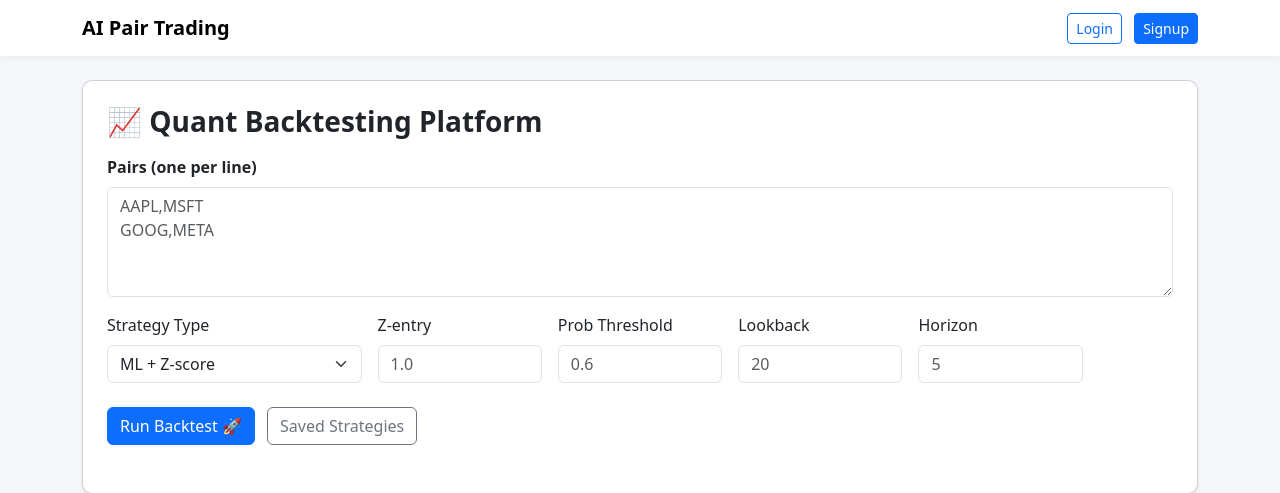
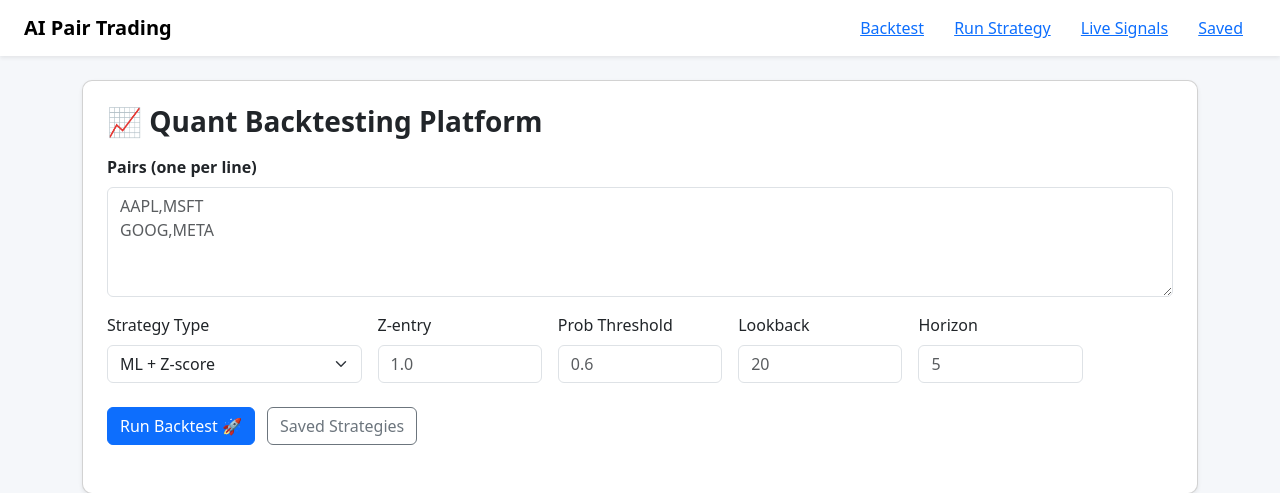
Before and after one commit to Laksharajjha/AI-Pair-Trading, a Flask app: page / in a window 1280 px wide. Shown: the top 493 px of the page. Run offline with Flask 3, Linux system fonts and the light colour scheme.

Commit message:
Restored multi-page strategy + charts + live

```diff
--- a/app.py
+++ b/app.py
@@ -2,7 +2,7 @@ from flask import Flask, render_template, request, redirect, session, make_respo
 from flask_bcrypt import Bcrypt
 from functools import wraps
 from db import users_col, strategies_col
-from strategy import run_backtest
+from strategy import run_backtest, run_strategy
 import os
 import io
 import csv
@@ -23,21 +23,16 @@ def login_required(f):
     return wrapper
 
 
-# ---------- HOME + BATCH BACKTEST ----------
+# ---------- HOME = BATCH BACKTEST ----------
 @app.route("/", methods=["GET", "POST"])
 def index():
     if request.method == "POST":
-        # Require login only when actually running backtests
         if "user" not in session:
             return redirect("/login")
 
         pairs_raw = request.form.get("pairs", "").strip()
         if not pairs_raw:
-            return render_template(
-                "index.html",
-                results=[],
-                error="Please enter at least one pair."
-            )
+            return render_template("index.html", results=[], error="Enter pairs.")
 
         pairs = [p for p in pairs_raw.splitlines() if "," in p]
 
@@ -52,8 +47,7 @@ def index():
             t1, t2 = [x.strip() for x in line.split(",")]
             try:
                 out = run_backtest(
-                    t1,
-                    t2,
+                    t1, t2,
                     strategy_type=strategy_type,
                     z_entry=z_entry,
                     prob_threshold=prob_threshold,
@@ -74,25 +68,49 @@ def index():
                 })
 
         valid = [r for r in results if r.get("total_return") is not None]
-        if valid:
-            portfolio_return = sum(r["total_return"] for r in valid)
-            avg_sharpe = sum(r["sharpe"] for r in valid) / len(valid)
-        else:
-            portfolio_return = 0.0
-            avg_sharpe = 0.0
 
-        # store in session for CSV export
+        portfolio_return = sum(r["total_return"] for r in valid) if valid else 0.0
+        avg_sharpe = (sum(r["sharpe"] for r in valid) / len(valid)) if valid else 0.0
+
         session["last_results"] = results
 
         return render_template(
             "index.html",
             results=results,
-            portfolio={"portfolio_return": round(portfolio_return, 3),
-                       "avg_sharpe": round(avg_sharpe, 3)}
+            portfolio={
+                "portfolio_return": round(portfolio_return, 3),
+                "avg_sharpe": round(avg_sharpe, 3)
+            }
         )
 
-    # GET: just render empty page
     return render_template("index.html", results=None, portfolio=None)
+
+
+
+# ---------- RUN STRATEGY: CHARTS & STATS ----------
+@app.route("/run", methods=["GET", "POST"])
+@login_required
+def run_single():
+    result = None
+
+    if request.method == "POST":
+        t1 = request.form.get("ticker1") or "AAPL"
+        t2 = request.form.get("ticker2") or "MSFT"
+        period = request.form.get("period") or "6mo"
+        interval = request.form.get("interval") or "1d"
+
+        result = run_strategy(t1, t2, period, interval)
+
+    return render_template("results.html", result=result)
+
+
+
+# ---------- LIVE SIGNALS (placeholder) ----------
+@app.route("/live")
+@login_required
+def live():
+    return render_template("live.html")
+
 
 
 # ---------- SIGNUP ----------
@@ -103,7 +121,7 @@ def signup():
         password = request.form["password"]
 
         if users_col.find_one({"email": email}):
-            return render_template("signup.html", error="Email already registered")
+            return render_template("signup.html", error="Email exists")
 
         hashed = bcrypt.generate_password_hash(password).decode("utf-8")
         users_col.insert_one({"email": email, "password": hashed})
@@ -111,6 +129,7 @@ def signup():
         return redirect("/login")
 
     return render_template("signup.html")
+
 
 
 # ---------- LOGIN ----------
@@ -133,12 +152,14 @@ def login():
     return render_template("login.html")
 
 
+
 # ---------- LOGOUT ----------
 @app.route("/logout")
 @login_required
 def logout():
     session.clear()
     return redirect("/login")
+
 
 
 # ---------- SAVE STRATEGY CONFIG ----------
@@ -157,6 +178,7 @@ def save_strategy():
     return redirect("/strategies")
 
 
+
 # ---------- VIEW SAVED STRATEGIES ----------
 @app.route("/strategies")
 @login_required
@@ -165,13 +187,14 @@ def strategies():
     return render_template("saved.html", strategies=rows)
 
 
+
 # ---------- EXPORT CSV ----------
 @app.route("/export_csv")
 @login_required
 def export_csv():
     results = session.get("last_results", [])
     if not results:
-        return "No results to export", 400
+        return "No results", 400
 
     si = io.StringIO()
     writer = csv.writer(si)
@@ -190,9 +213,10 @@ def export_csv():
         ])
 
     output = make_response(si.getvalue())
-    output.headers["Content-Disposition"] = "attachment; filename=backtest_results.csv"
+    output.headers["Content-Disposition"] = "attachment; filename=results.csv"
     output.headers["Content-Type"] = "text/csv"
     return output
+
 
 
 # ---------- HEALTH ----------
@@ -201,5 +225,6 @@ def health():
     return "ok", 200
 
 
+
 if __name__ == "__main__":
     app.run(debug=True)
--- a/templates/base.html
+++ b/templates/base.html
@@ -29,19 +29,19 @@
 </head>
 <body>
 
-<nav class="navbar navbar-expand-lg bg-white">
-  <div class="container">
-    <a class="navbar-brand fw-bold" href="/">AI Pair Trading</a>
+<nav class="navbar navbar-light bg-white shadow-sm px-4 py-2">
+  <a class="navbar-brand fw-bold" href="/">AI Pair Trading</a>
 
-    <div>
-      {% if session.user %}
-        <span class="me-3 text-muted">{{ session.user }}</span>
-        <a href="/logout" class="btn btn-sm btn-outline-danger">Logout</a>
-      {% else %}
-        <a href="/login" class="btn btn-sm btn-outline-primary me-2">Login</a>
-        <a href="/signup" class="btn btn-sm btn-primary">Signup</a>
-      {% endif %}
-    </div>
+  <div>
+    <a href="/" class="btn btn-link">Backtest</a>
+    <a href="/run" class="btn btn-link">Run Strategy</a>
+    <a href="/live" class="btn btn-link">Live Signals</a>
+    <a href="/saved" class="btn btn-link">Saved</a>
+
+    {% if session.user %}
+      <span class="mx-2 text-muted">{{ session.user }}</span>
+      <a href="/logout" class="btn btn-outline-danger btn-sm">Logout</a>
+    {% endif %}
   </div>
 </nav>
 
```
